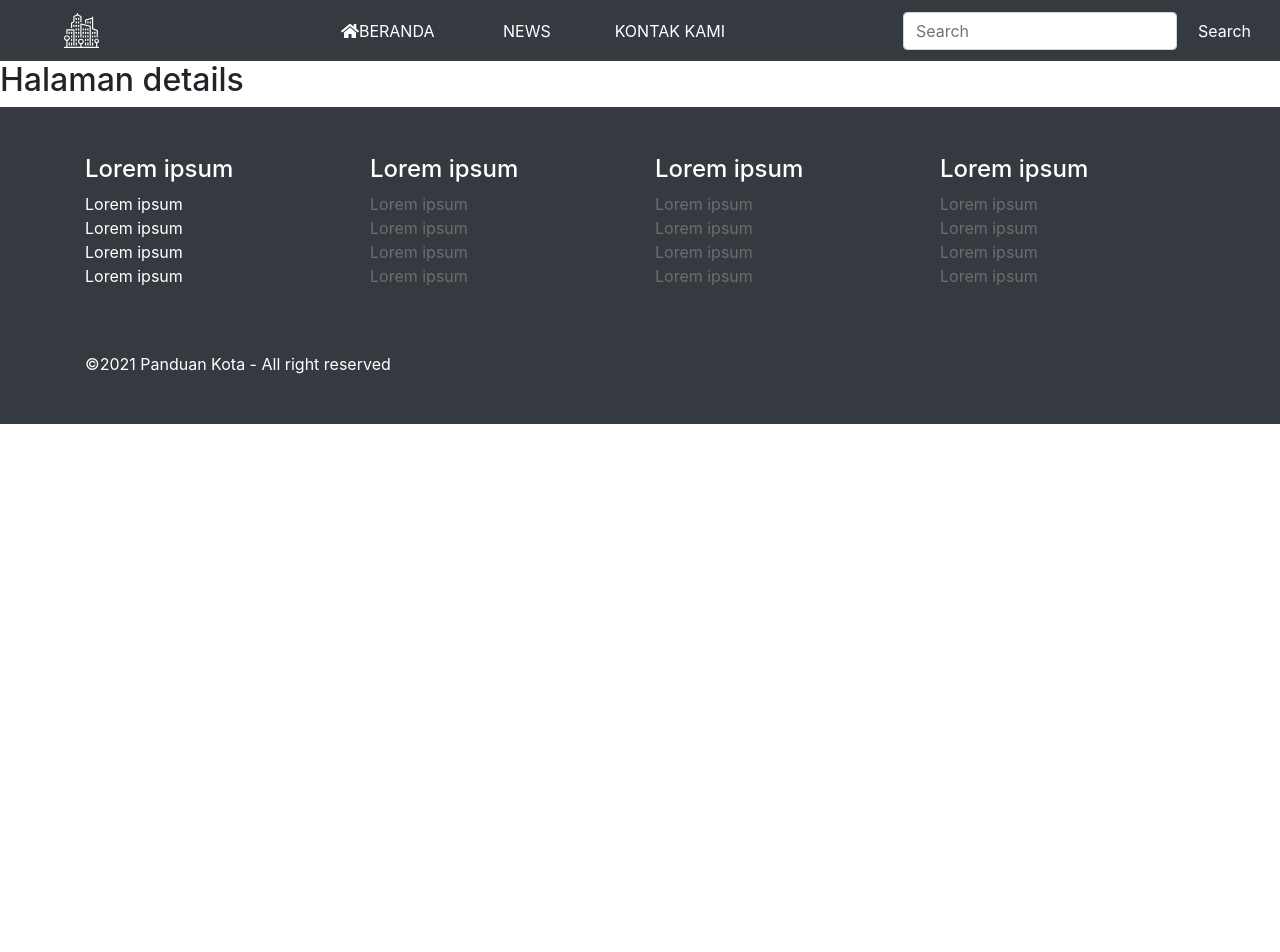
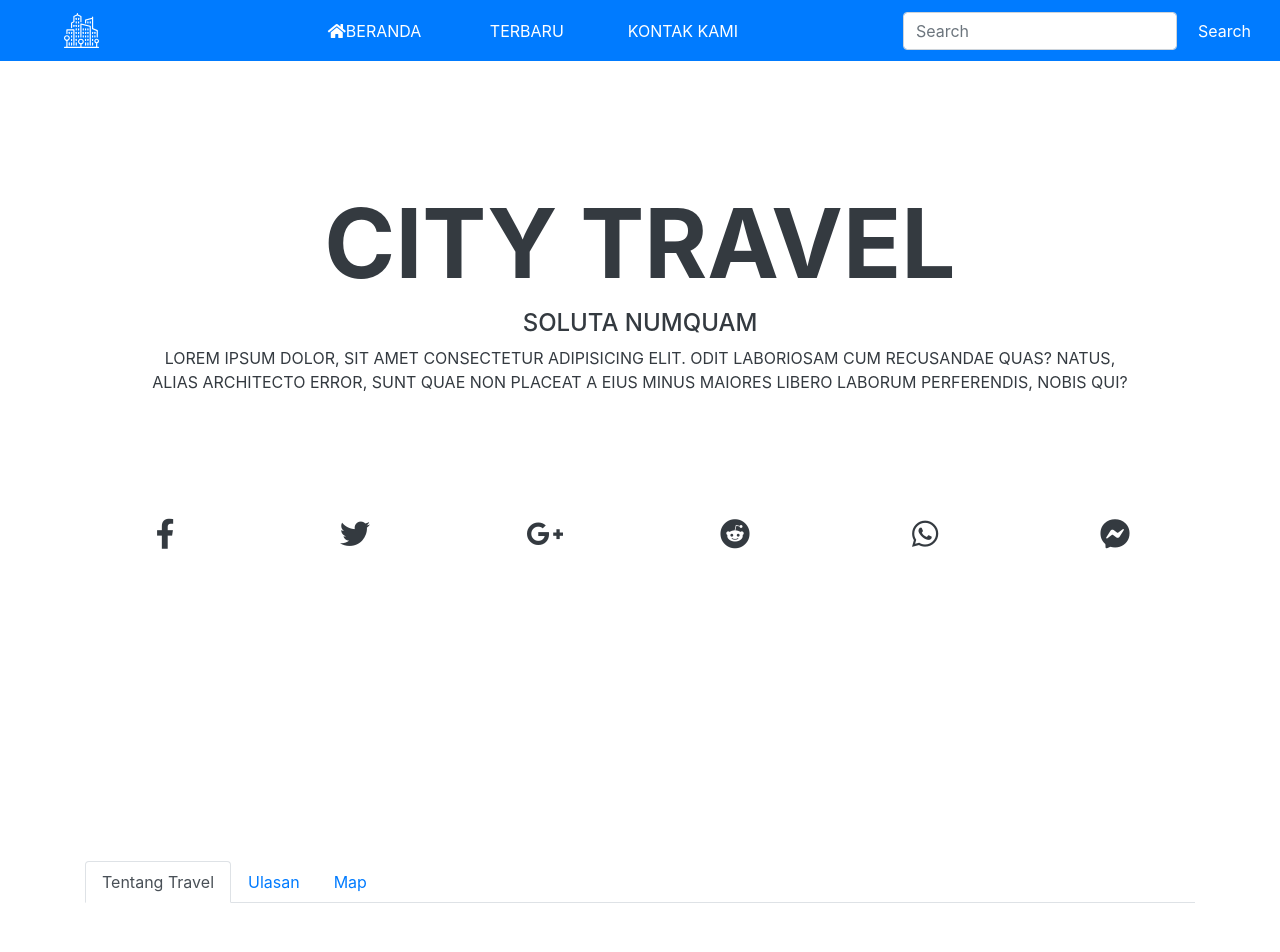
Before and after one commit to zaenury5868/city-react, a React (Create React App) app: page /details in a window 1280 px wide. Shown: the top 952 px of the page. Before the commit the page ends 800 px from the top, so only its background shows below. Built offline with nearby package versions, Linux system fonts and the light colour scheme.

Commit message:
penggunaan react konteks api dan style component

```diff
--- /dev/null
+++ b/src/components/Ulasan.js
@@ -0,0 +1,29 @@
+import React, { Component } from 'react'
+import {InfoPelanggan} from './konteks'
+
+class Ulasan extends Component {
+    render() {
+        const {
+            id,
+            name,
+            avatar,
+            comment
+        } = this.props.person;
+        return (
+            <InfoPelanggan>
+                {data => (
+                    <div className="media mt-5">
+                        <img src={avatar} alt={name} style={{width: '40px'}}className="mr-3"/>
+                        <div className="media-body">
+                            <h5 className="mt-0">
+                                {name}
+                            </h5>
+                            <p>{comment}</p>
+                        </div>
+                    </div>
+                )}
+            </InfoPelanggan>
+        )
+    }
+}
+export default Ulasan;
--- /dev/null
+++ b/src/components/Ulasans.js
@@ -0,0 +1,18 @@
+import React, { Component } from 'react'
+import {InfoPelanggan} from './konteks'
+import Ulasan from './Ulasan'
+
+class Ulasans extends Component {
+    render() {
+        return (
+            <InfoPelanggan>
+                {data => {
+                    return data.reviews.map(person =>{
+                        return <Ulasan key={person.id} person={person} />;
+                    })
+                }}
+            </InfoPelanggan>
+        );
+    }
+}
+export default Ulasans;
--- a/src/components/layouts/Footer.js
+++ b/src/components/layouts/Footer.js
@@ -9,12 +9,12 @@ function Footer() {
 					<div className="row">
 						{/* kolom 1*/}
 						<div className="col-md-3 col-sm-6">
-							<h4>Lorem ipsum</h4>
+							<h4>City Travel</h4>
 							<ul className="list-unstyled">
 								<li>Lorem ipsum</li>
 								<li>Lorem ipsum</li>
-								<li>Lorem ipsum</li>
-								<li>Lorem ipsum</li>
+								<li>Zaenury Dhany Wibowo</li>
+								<li>+62 214 515 603</li>
 							</ul>
 						</div>
 						{/* kolom 2*/}
@@ -51,7 +51,7 @@ function Footer() {
 					{/* footer bawah 1*/}
 					<div className="footer-bottom">
 						<p className="text-xs-center">
-							&copy;{new Date().getFullYear()} Panduan Kota - All right reserved
+							&copy;{new Date().getFullYear()} City Guide
 						</p>
 					</div>
 				</div>
@@ -63,7 +63,7 @@ function Footer() {
 export default Footer;
 const FooterContainer = styled.footer`
 	.footer-middle {
-		background: var(--mainDark);
+		background: var(--mainBlue);
 		padding-top: 3rem;
 		color: var(--mainWhite);
 	}
@@ -72,9 +72,10 @@ const FooterContainer = styled.footer`
 		padding-bottom: 2rem;
 	}
 	ul li a {
-		color: var(--mainGrey);
+		color: var(--mainLight);
 	}
 	ul li a:hover {
-		color: var(--mainLight);
+		color: var(--mainGrey);
+		transition: 0.5s all ease;
 	}
 `;
--- a/src/components/layouts/Navbar.js
+++ b/src/components/layouts/Navbar.js
@@ -4,7 +4,7 @@ import {Link} from 'react-router-dom';
 
 function Navbar() {
 	return (
-		<nav className="navbar navbar-expand-lg navbar-light bg-dark">
+		<nav className="navbar navbar-expand-lg navbar-light" style={{background: 'var(--mainBlue)'}}>
 		  <Link className="navbar-brand ml-5" href="#">
 		  	<img src={logo} alt="logo" style={{ width:'35px'}}/>
 		  </Link>
@@ -20,7 +20,7 @@ function Navbar() {
 		        <Link className="nav-link text-white text-uppercase ml-5" to="/"><i className="fas fa-home"></i>beranda&nbsp; <span className="sr-only">(current)</span></Link>
 		      </li>
 		      <li className="nav-item">
-		        <Link className="nav-link text-white text-uppercase ml-5" to="/news">news</Link>
+		        <Link className="nav-link text-white text-uppercase ml-5" to="/news">terbaru</Link>
 		      </li>
 		      <li className="nav-item">
 		        <Link className="nav-link text-white text-uppercase ml-5" to="/kontak">kontak kami</Link>
--- a/src/components/pages/Details.js
+++ b/src/components/pages/Details.js
@@ -1,13 +1,126 @@
 import React, {Component} from 'react';
-
+import {InfoPelanggan, InfoProvider} from '../konteks';
+import styled from 'styled-components';
+import Ulasans from '../Ulasans';
 class Details extends Component{
 	render(){
 		return (
-			<div>
-				<h2>Halaman details</h2>
-			</div>
+			<InfoPelanggan>
+				{data => {
+					const {
+						id,
+						headerTitle,
+						headerSubTitle,
+						headerText,
+						img,
+						title,
+						maps,
+						description
+					} = data.detailInfo;
+
+					return (
+						<React.Fragment>
+							<HeaderDetails className="container-fluid align-items-center">
+								<h1 className="display-1 font-weight-bold">city travel</h1>
+								<h4 className="display-5">{headerSubTitle}</h4>
+								<p>{headerText}</p>
+								<div className="container mt-5">
+									<div className="row justify-content-center">
+										<div className="col-2">
+											<i className="fab fa-facebook-f"/>
+										</div>
+										<div className="col-2">
+											<i className="fab fa-twitter"/>
+										</div>
+										<div className="col-2">
+											<i className="fab fa-google-plus-g"/>
+										</div>
+										<div className="col-2">
+											<i className="fab fa-reddit"/>
+										</div>
+										<div className="col-2">
+											<i className="fab fa-whatsapp"/>
+										</div>
+										<div className="col-2">
+											<i className="fab fa-facebook-messenger"/>
+										</div>
+									</div>
+								</div>
+							</HeaderDetails>
+							<div className="container">
+								<ul className="nav nav-tabs">
+									<li className="nav-item">
+										<a href="#aboutPlace" role="tab" data-toggle="tab" className="nav-link active">Tentang Travel</a>
+									</li>
+									<li className="nav-item">
+										<a href="#reviews" role="tab" data-toggle="tab" className="nav-link">Ulasan</a>
+									</li>
+									<li className="nav-item">
+										<a href="#map" role="tab" data-toggle="tab" className="nav-link">Map</a>
+									</li>
+								</ul>
+								<div className="tab-content mb-5">
+									<div id="aboutPlace" className="tab-pane in active text-center mt-5" role="tabpanel">
+										<h2 className="mb-3">{title}</h2>
+										<p>{description}</p>
+										<img src={img} alt={title} className="img-thumbnail img-fluid"/>
+									</div>
+									<div className="tab-pane" id="reviews" role="tabpanel">
+											<Ulasans/>
+										</div>
+										<div className="tab-pane" id="map" role="tabpanel">
+											<iframe src={maps} style={{border: '0', height: '28.125rem', width: '100%', frameborder: '0'}}></iframe>
+										</div>
+								</div>
+							</div>
+						</React.Fragment>
+					);
+				}}
+			</InfoPelanggan>
 		);
 	}
 }
 
 export default Details;
+
+const HeaderDetails = styled.header`
+	height: 100vh;
+	text-transform:uppercase;
+	color: var(--mainWhite);
+	text-align: center;
+
+	h1{
+		padding-top: 10%;
+		color: var(--mainDark);
+	}
+
+	h4{
+		color: var(--mainDark);
+	}
+
+	p{
+		padding-left: 10%;
+		padding-right: 10%;
+		margin-bottom: 10%;
+		color: var(--mainDark);
+	}
+
+	i{
+		font-size: 1.875rem;
+		color: var(--mainDark);
+	}
+	i:hover{
+		color: var(--mainBlue);
+		cursor: pointer;
+	}
+
+	.nav-item {
+		height: 18.75rem;
+	}
+
+	@media(max-width:760px){
+		h1,h4{
+			color: var(--mainDark);
+		}
+	}
+`;
```
